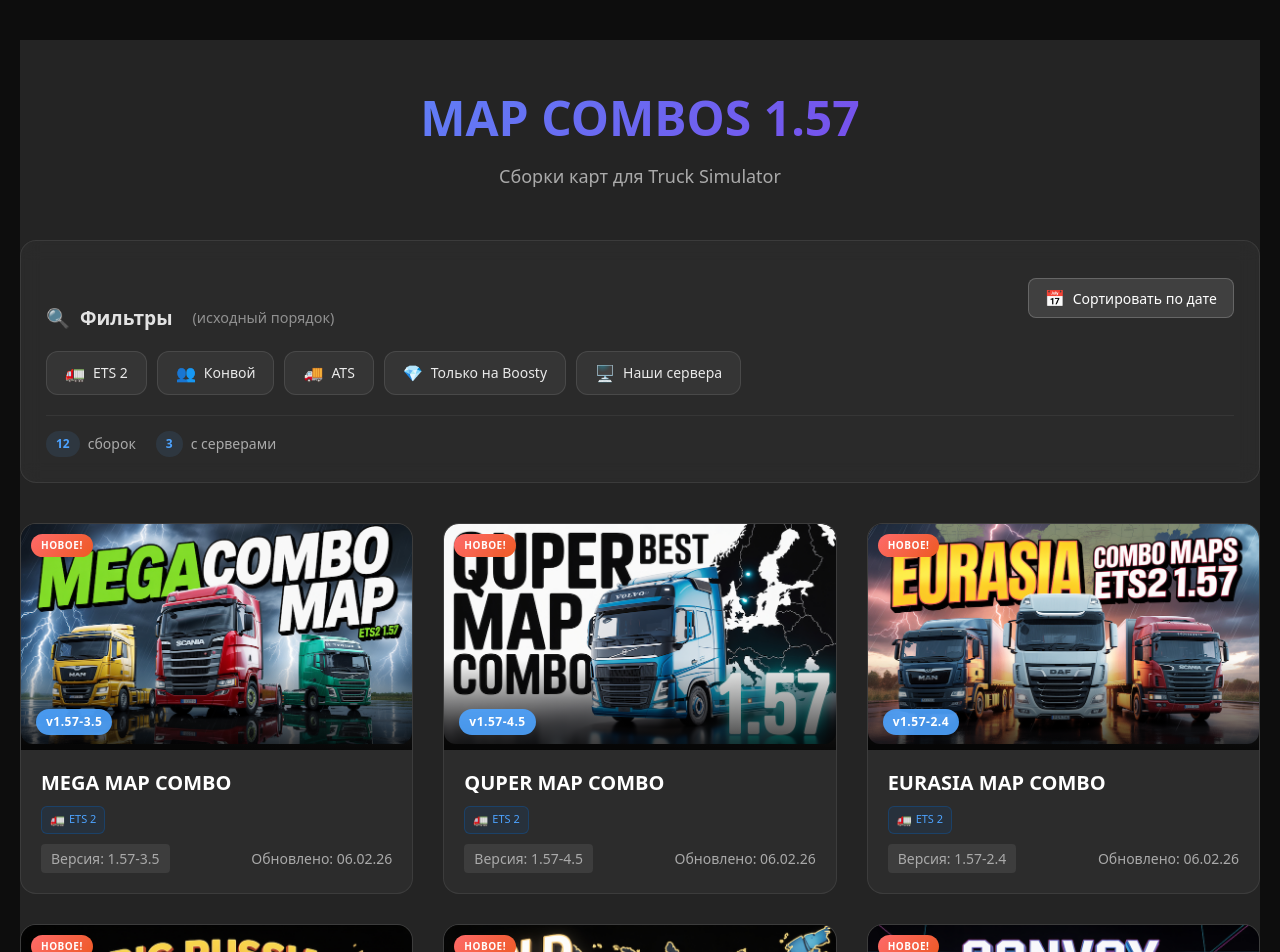
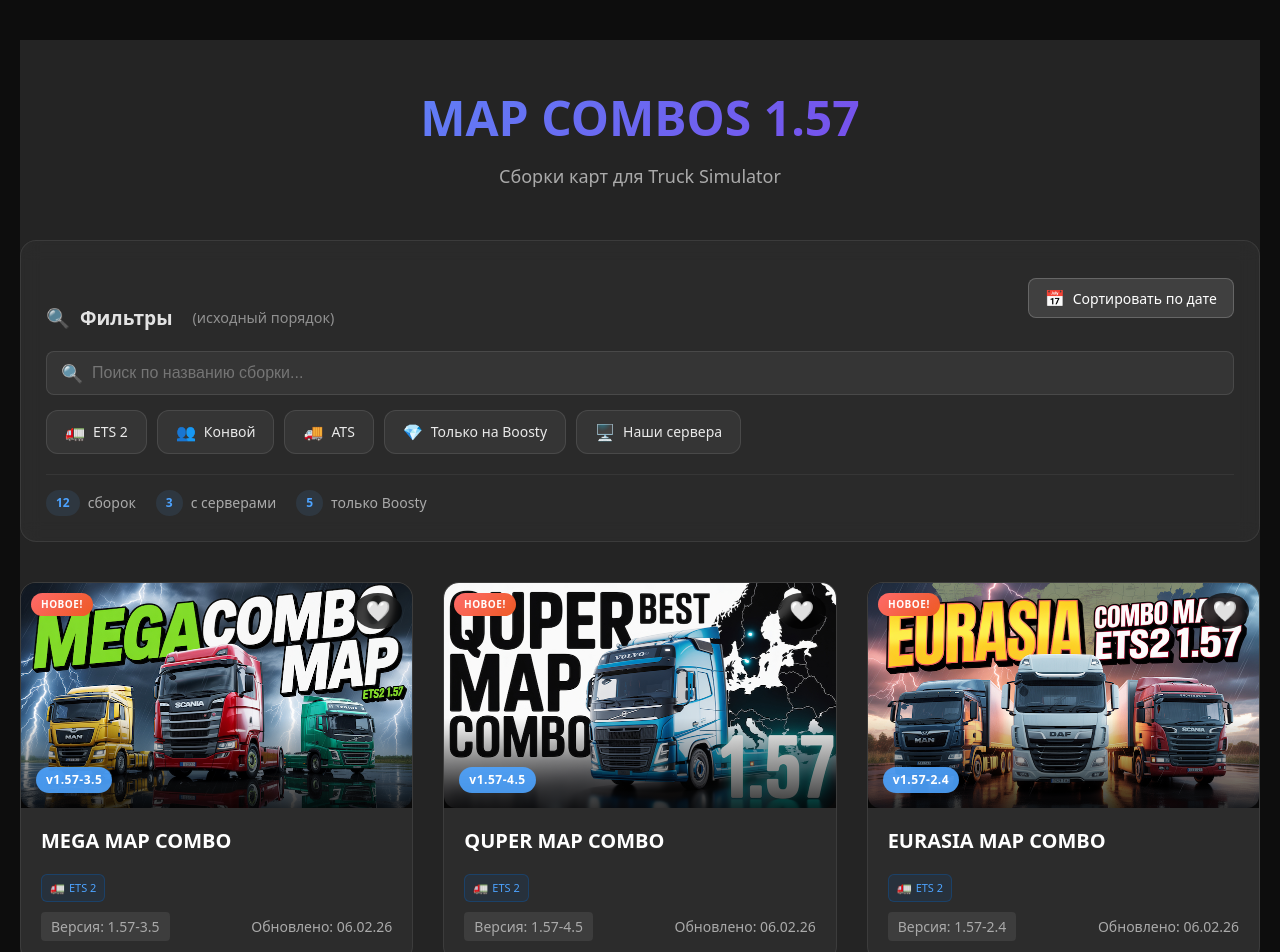
Before and after one commit to Quper24/map-combos, a React (Vite) app: page / in a window 1280 px wide. Shown: the top 952 px of the page. Built offline with nearby package versions, Linux system fonts and the light colour scheme.

Commit message:
add search  and favorite

```diff
--- a/src/components/ComboCard/ComboCard.jsx
+++ b/src/components/ComboCard/ComboCard.jsx
@@ -1,6 +1,7 @@
 import { useState, useMemo } from "react";
 import { Link } from "react-router-dom";
 import { tagUtils } from "../../utils/tags";
+import useFavorites from "../hooks/useFavorites";
 
 import "./comboCard.css";
 
@@ -9,6 +10,15 @@
 
 export default function ComboCard({ combo }) {
   const [imageLoaded, setImageLoaded] = useState(false);
+  const { isFavorite, toggleFavorite } = useFavorites();
+  const [isFav, setIsFav] = useState(isFavorite(combo.id));
+
+  const handleFavoriteClick = (e) => {
+    e.preventDefault();
+    e.stopPropagation();
+    toggleFavorite(combo.id);
+    setIsFav(!isFav);
+  };
 
   // Проверяем, является ли сборка новой
   const isNew = useMemo(() => {
@@ -50,6 +60,13 @@
           onLoad={() => setImageLoaded(true)}
           className={imageLoaded ? "loaded" : ""}
         />
+
+        <button
+          className={`favorite-btn ${isFav ? "active" : ""}`}
+          onClick={handleFavoriteClick}
+          title={isFav ? "Удалить из избранного" : "Добавить в избранное"}>
+          {isFav ? "❤️" : "🤍"}
+        </button>
 
         {/* Индикатор "Новинка!" - показываем только 3 дня */}
         {isNew && <div className="new-indicator">НОВОЕ!</div>}
--- a/src/components/ComboCard/comboCard.css
+++ b/src/components/ComboCard/comboCard.css
@@ -11,6 +11,7 @@
   transition: all 0.3s ease;
   text-decoration: none;
   color: inherit;
+  height: 100%;
 }
 
 /* Hover effects */
@@ -47,17 +48,19 @@
 /* === Image Container === */
 .combo-card-image {
   position: relative;
+  height: 225px;
   overflow: hidden;
-  background: linear-gradient(90deg, #1a1a1a 25%, #2a2a2a 50%, #1a1a1a 75%);
+  background: linear-gradient(90deg, #1a1a1a 25%, #2a2a2a 50%, #1a1a2a 75%);
   background-size: 200% 100%;
-  animation: loading 1.5s infinite;
 }
 
 .combo-card-image img {
   width: 100%;
   height: 100%;
   object-fit: cover;
-  transition: transform 0.5s ease, opacity 0.3s ease;
+  transition:
+    transform 0.5s ease,
+    opacity 0.3s ease;
   opacity: 0;
 }
 
@@ -99,15 +102,16 @@
   font-size: 10px;
   font-weight: 700;
   letter-spacing: 0.5px;
-  z-index: 2;
+  z-index: 3;
   animation: pulse 2s infinite;
+  text-transform: uppercase;
 }
 
-/* Top-right Boosty badge */
+/* Top-right Boosty badge - ФИКС: убираем top: 50px */
 .boosty-badge {
   position: absolute;
   top: 10px;
-  right: 10px;
+  left: 10px;
   background: linear-gradient(135deg, #ff5722, #f44336);
   color: white;
   padding: 4px 10px;
@@ -115,8 +119,14 @@
   font-size: 10px;
   font-weight: 700;
   letter-spacing: 0.5px;
-  z-index: 2;
+  z-index: 3;
   box-shadow: 0 4px 12px rgba(244, 67, 54, 0.3);
+  text-transform: uppercase;
+}
+
+/* Если есть new-indicator, сдвигаем boosty-badge вниз */
+.new-indicator + .boosty-badge {
+  top: 45px; /* Сдвигаем ниже, если есть "НОВОЕ!" */
 }
 
 /* Version badge inside overlay */
@@ -133,6 +143,9 @@
 /* === Content Section === */
 .combo-card-content {
   padding: 20px;
+  display: flex;
+  flex-direction: column;
+  flex-grow: 1;
 }
 
 /* Title */
@@ -141,6 +154,7 @@
   margin: 0 0 10px 0;
   font-weight: 600;
   color: #ffffff;
+  line-height: 1.3;
 }
 
 /* Meta info */
@@ -150,6 +164,7 @@
   align-items: center;
   font-size: 14px;
   color: #aaa;
+  margin-top: auto;
 }
 
 .combo-card .version {
@@ -187,7 +202,6 @@
 }
 
 /* === Tag Color Variations (теперь все цвета задаются через утилиты) === */
-/* Эти стили будут автоматически применяться к тегам на основе их метаданных */
 .tag-server {
   background: rgba(103, 58, 183, 0.1) !important;
   border-color: rgba(103, 58, 183, 0.3) !important;
@@ -218,30 +232,81 @@
   color: #34a853 !important;
 }
 
+/* === FAVORITE BUTTON FIX === */
+/* Кнопка избранного - ФИКС: позиционирование в правом верхнем углу */
+.favorite-btn {
+  position: absolute;
+  top: 10px;
+  right: 10px;
+  z-index: 10;
+  background: rgba(0, 0, 0, 0.7);
+  border: none;
+  border-radius: 50%;
+  width: 36px;
+  height: 36px;
+  display: flex;
+  align-items: center;
+  justify-content: center;
+  cursor: pointer;
+  font-size: 20px;
+  transition: all 0.3s ease;
+  backdrop-filter: blur(5px);
+}
+
+.favorite-btn:hover {
+  background: rgba(0, 0, 0, 0.9);
+  transform: scale(1.1);
+}
+
+.favorite-btn.active {
+  background: rgba(220, 53, 69, 0.8);
+}
+
+.favorite-btn.active:hover {
+  background: rgba(220, 53, 69, 0.9);
+}
+
+/* Если есть boosty-badge, сдвигаем favorite-btn вниз */
+.boosty-badge ~ .favorite-btn {
+  top: 45px; /* Сдвигаем ниже, если есть boosty-badge */
+}
+
+/* Если есть и new-indicator и boosty-badge */
+.new-indicator + .boosty-badge ~ .favorite-btn {
+  top: 80px; /* Сдвигаем еще ниже */
+}
+
 /* === Animations === */
-@keyframes loading {
+@keyframes pulse {
+  0%,
+  100% {
+    opacity: 1;
+    transform: scale(1);
+  }
+  50% {
+    opacity: 0.8;
+    transform: scale(1.05);
+  }
+}
+
+/* Уберите старый loading animation, если не нужен */
+/* @keyframes loading {
   0% {
     background-position: 200% 0;
   }
   100% {
     background-position: -200% 0;
   }
-}
-
-@keyframes pulse {
-  0%,
-  100% {
-    opacity: 1;
-  }
-  50% {
-    opacity: 0.7;
-  }
-}
+} */
 
 /* ===== MEDIA QUERIES ===== */
 
 /* Tablet */
 @media (max-width: 1024px) {
+  .combo-card-image {
+    height: 180px;
+  }
+
   .combo-card-content {
     padding: 16px;
   }
@@ -253,12 +318,22 @@
   .combo-card-meta {
     font-size: 13px;
   }
+
+  .favorite-btn {
+    width: 32px;
+    height: 32px;
+    font-size: 18px;
+  }
 }
 
 /* Mobile */
 @media (max-width: 768px) {
   .combo-card {
     border-radius: 12px;
+  }
+
+  .combo-card-image {
+    height: 160px;
   }
 
   .combo-card-content {
@@ -292,9 +367,24 @@
     padding: 3px 8px;
   }
 
+  /* Адаптивные позиции для мобильных */
+  .boosty-badge ~ .favorite-btn {
+    top: 40px;
+  }
+
+  .new-indicator + .boosty-badge ~ .favorite-btn {
+    top: 70px;
+  }
+
   .version-badge {
     font-size: 11px;
     padding: 3px 8px;
+  }
+
+  .favorite-btn {
+    width: 30px;
+    height: 30px;
+    font-size: 16px;
   }
 }
 
@@ -302,6 +392,10 @@
 @media (max-width: 480px) {
   .combo-card:hover {
     transform: translateY(-4px);
+  }
+
+  .combo-card-image {
+    height: 140px;
   }
 
   .combo-card-overlay {
--- /dev/null
+++ b/src/components/hooks/useFavorites.js
@@ -0,0 +1,23 @@
+// src/hooks/useFavorites.js
+import { useState, useEffect } from "react";
+
+export default function useFavorites() {
+  const [favorites, setFavorites] = useState(() => {
+    const saved = localStorage.getItem("mapCombos_favorites");
+    return saved ? JSON.parse(saved) : [];
+  });
+
+  useEffect(() => {
+    localStorage.setItem("mapCombos_favorites", JSON.stringify(favorites));
+  }, [favorites]);
+
+  const toggleFavorite = (id) => {
+    setFavorites((prev) =>
+      prev.includes(id) ? prev.filter((favId) => favId !== id) : [...prev, id],
+    );
+  };
+
+  const isFavorite = (id) => favorites.includes(id);
+
+  return { favorites, toggleFavorite, isFavorite };
+}
--- a/src/pages/Home/Home.jsx
+++ b/src/pages/Home/Home.jsx
@@ -10,21 +10,36 @@
   const [activeTags, setActiveTags] = useState([]);
   // Состояние для сортировки по дате
   const [sortByDate, setSortByDate] = useState(false);
+  const [searchQuery, setSearchQuery] = useState("");
 
   // Извлекаем все уникальные теги из комбо
   const allTags = useMemo(() => {
     return tagUtils.extractUniqueTags(combos);
   }, []);
 
-  // Фильтруем комбо по активным тегам
+  // Фильтруем комбо по активным тегам и поиску
   const filteredCombos = useMemo(() => {
-    if (activeTags.length === 0) {
-      return combos;
+    let filtered = combos;
+
+    // Поиск по названию
+    if (searchQuery) {
+      const query = searchQuery.toLowerCase();
+      filtered = filtered.filter(
+        (combo) =>
+          combo.title.toLowerCase().includes(query) ||
+          combo.id.toLowerCase().includes(query),
+      );
     }
-    return combos.filter((combo) =>
-      activeTags.every((tag) => combo.tags?.includes(tag)),
-    );
-  }, [activeTags]);
+
+    // Фильтр по тегам (AND логика - все выбранные теги должны быть)
+    if (activeTags.length > 0) {
+      filtered = filtered.filter((combo) =>
+        activeTags.every((tag) => combo.tags?.includes(tag)),
+      );
+    }
+
+    return filtered;
+  }, [activeTags, searchQuery]);
 
   // Функция для преобразования даты из формата "DD.MM.YY" в Date
   const parseDate = (dateStr) => {
@@ -80,6 +95,8 @@
   // Сброс всех фильтров
   const resetFilters = () => {
     setActiveTags([]);
+    setSearchQuery("");
+    // setSortByDate(false); // опционально, если хотите сбрасывать и сортировку
   };
 
   // Получаем самую свежую дату для отображения (только когда сортировка включена)
@@ -88,6 +105,9 @@
     const latest = sortedAndFilteredCombos[0];
     return latest.date ? `Последнее обновление: ${latest.date}` : null;
   }, [sortedAndFilteredCombos, sortByDate]);
+
+  // Проверяем, есть ли активные фильтры
+  const hasActiveFilters = activeTags.length > 0 || searchQuery;
 
   return (
     <div className="container">
@@ -130,9 +150,31 @@
               {sortByDate ? "Сортировка по дате" : "Сортировать по дате"}
             </button>
 
-            {activeTags.length > 0 && (
+            {hasActiveFilters && (
               <button onClick={resetFilters} className="reset-filters-btn">
-                ✕ Сбросить фильтры
+                ✕ Сбросить все фильтры
+              </button>
+            )}
+          </div>
+        </div>
+
+        {/* Поле поиска */}
+        <div className="search-box-wrapper">
+          <div className="search-box">
+            <span className="search-icon">🔍</span>
+            <input
+              type="text"
+              placeholder="Поиск по названию сборки..."
+              value={searchQuery}
+              onChange={(e) => setSearchQuery(e.target.value)}
+              className="search-input"
+            />
+            {searchQuery && (
+              <button
+                onClick={() => setSearchQuery("")}
+                className="clear-search"
+                title="Очистить поиск">
+                ✕
               </button>
             )}
           </div>
@@ -161,10 +203,18 @@
             </span>
             <span className="stats-label">сборок</span>
           </span>
+
           {activeTags.length > 0 && (
             <span className="stats-item">
               <span className="stats-number">{activeTags.length}</span>
-              <span className="stats-label">фильтра</span>
+              <span className="stats-label">тега(ов)</span>
+            </span>
+          )}
+
+          {searchQuery && (
+            <span className="stats-item">
+              <span className="stats-icon">🔍</span>
+              <span className="stats-label">поиск: "{searchQuery}"</span>
             </span>
           )}
 
@@ -174,6 +224,13 @@
               {combos.filter((c) => c.tags?.includes("server")).length}
             </span>
             <span className="stats-label">с серверами</span>
+          </span>
+
+          <span className="stats-item">
+            <span className="stats-number">
+              {combos.filter((c) => c.tags?.includes("boosty")).length}
+            </span>
+            <span className="stats-label">только Boosty</span>
           </span>
         </div>
       </div>
@@ -203,6 +260,11 @@
             <div className="info-content">
               <h4>Наши сервера</h4>
               <p>Сборки с этим тегом работают на наших серверах</p>
+              <button
+                onClick={() => toggleTag("server")}
+                className="info-action-btn">
+                {activeTags.includes("server") ? "✓ Показаны" : "Показать все"}
+              </button>
             </div>
           </div>
 
@@ -211,6 +273,11 @@
             <div className="info-content">
               <h4>Boosty эксклюзив</h4>
               <p>Сборки c этим тегом доступны только подписчикам Boosty</p>
+              <button
+                onClick={() => toggleTag("boosty")}
+                className="info-action-btn">
+                {activeTags.includes("boosty") ? "✓ Показаны" : "Показать все"}
+              </button>
               <a
                 href="https://boosty.to/qupersimulator"
                 target="_blank"
--- a/src/pages/Home/home.css
+++ b/src/pages/Home/home.css
@@ -373,6 +373,62 @@
   background: rgba(255, 107, 107, 0.2);
 }
 
+.search-box {
+  position: relative;
+  margin-bottom: 15px;
+}
+
+.search-icon {
+  position: absolute;
+  left: 15px;
+  top: 50%;
+  transform: translateY(-50%);
+  color: #aaa;
+  font-size: 18px;
+}
+
+.search-input {
+  width: 100%;
+  padding: 12px 15px 12px 45px;
+  background: rgba(255, 255, 255, 0.05);
+  border: 1px solid rgba(255, 255, 255, 0.1);
+  border-radius: 8px;
+  color: white;
+  font-size: 16px;
+  transition: all 0.3s ease;
+}
+
+.search-input:focus {
+  outline: none;
+  border-color: #4da3ff;
+  background: rgba(255, 255, 255, 0.08);
+  box-shadow: 0 0 0 2px rgba(77, 163, 255, 0.1);
+}
+
+.clear-search {
+  position: absolute;
+  right: 15px;
+  top: 50%;
+  transform: translateY(-50%);
+  background: none;
+  border: none;
+  color: #aaa;
+  cursor: pointer;
+  font-size: 18px;
+  padding: 0;
+  width: 24px;
+  height: 24px;
+  display: flex;
+  align-items: center;
+  justify-content: center;
+  border-radius: 50%;
+}
+
+.clear-search:hover {
+  color: white;
+  background: rgba(255, 255, 255, 0.1);
+}
+
 /* ===== MEDIA QUERIES ===== */
 
 /* Tablet */
```
Also changed, not shown: src/components/LazyImage/LazyImage.jsx (added, +33 -0 lines), 1 other file (tests, documents, lock files or other folders).
